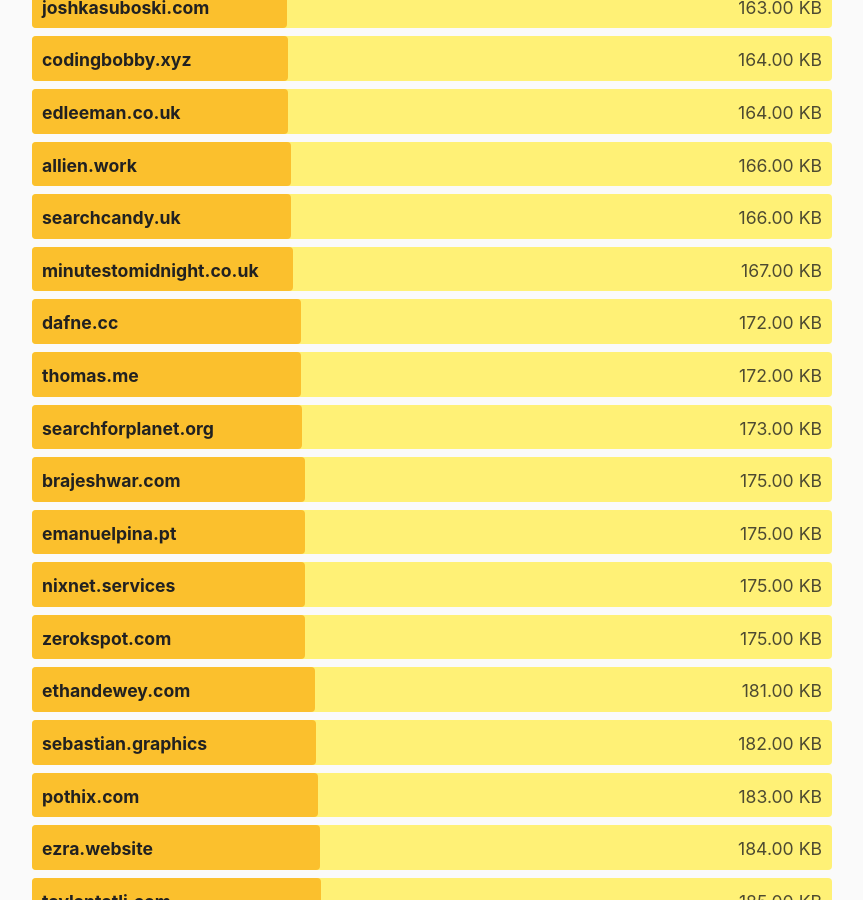
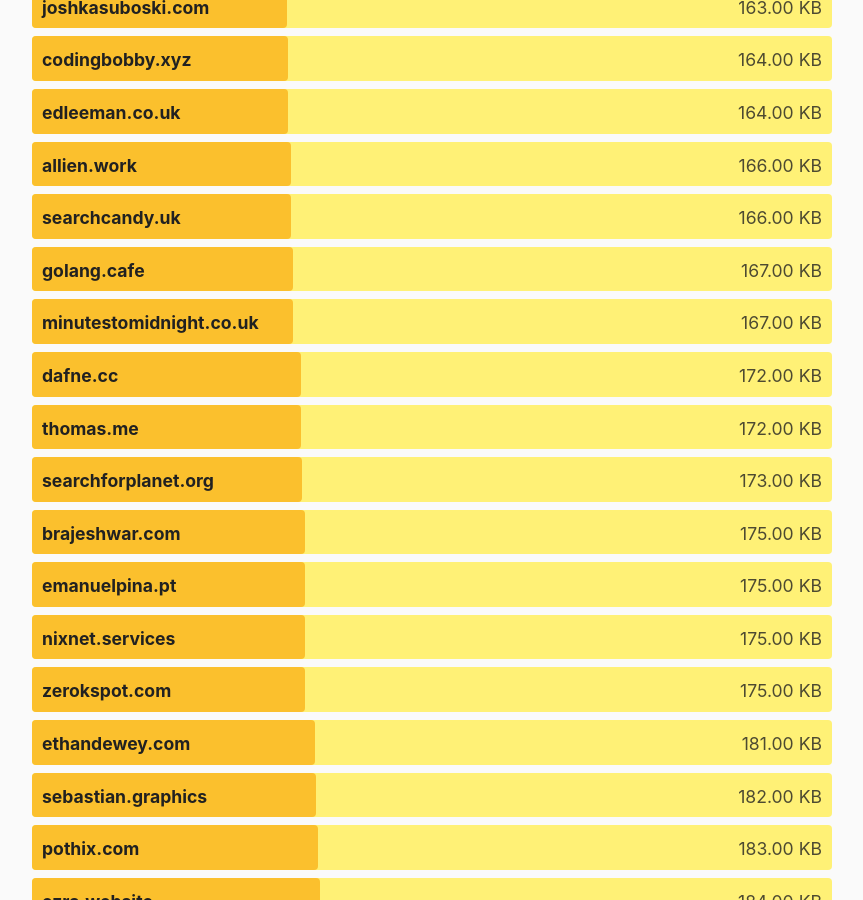
Before and after one commit to kevquirk/512kb.club, a Jekyll site: the page built from index.md, in a window 1280 px wide and 900 px high, scrolled down 14323 px. Shown: the whole window, without its empty margins (208-1071 px from the left). Built offline with Jekyll 4.4.1, drawn with Linux system fonts in a browser that asks for light colours.

Commit message:
updates score

```diff
--- a/_data/sites.yml
+++ b/_data/sites.yml
@@ -700,8 +700,8 @@
 
 - domain: golang.cafe
   url: https://golang.cafe/
-  size: 215
-  last_checked: 2022-01-29
+  size: 167
+  last_checked: 2022-01-30
 
 - domain: groundzeno.net
   url: https://groundzeno.net/
```
